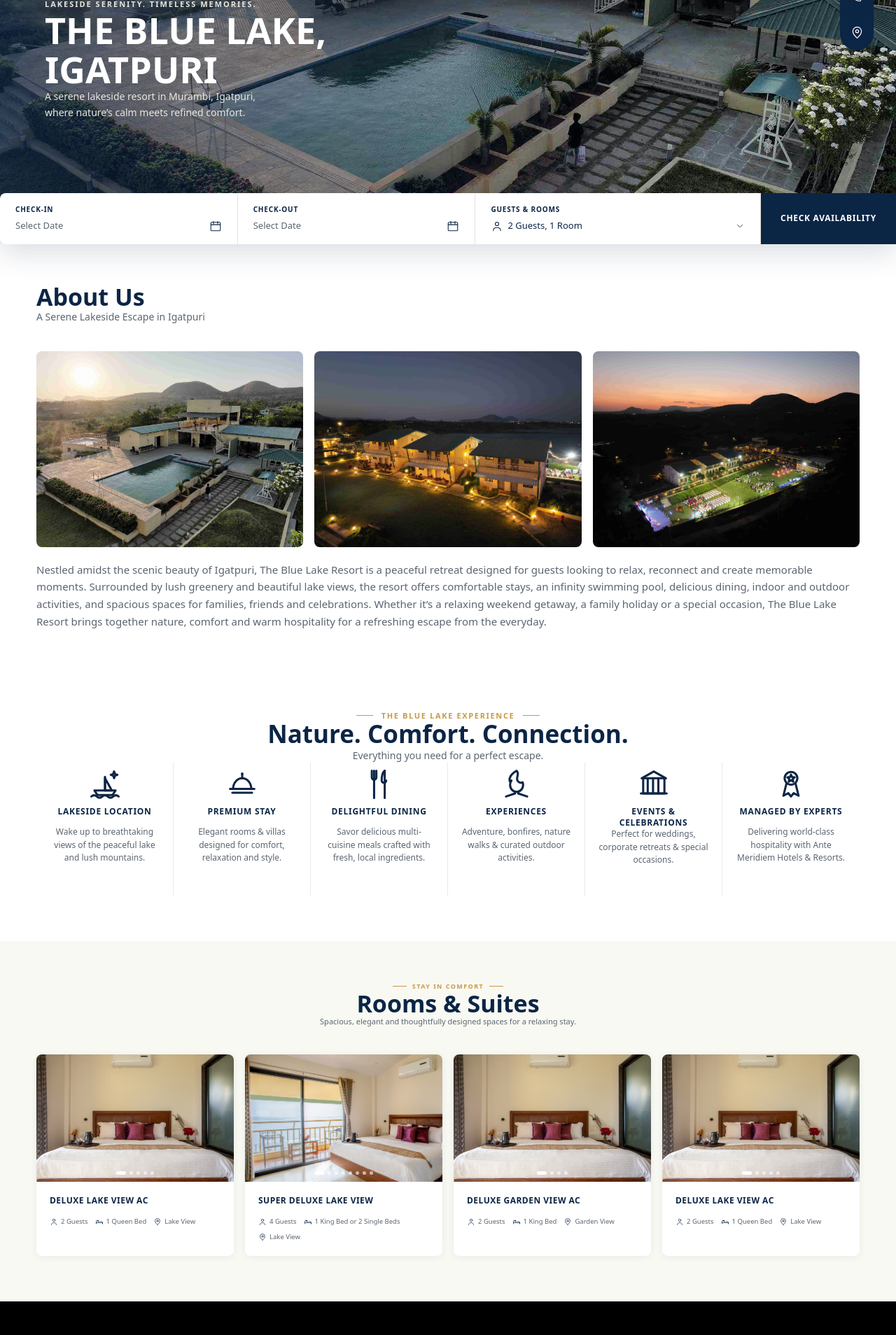
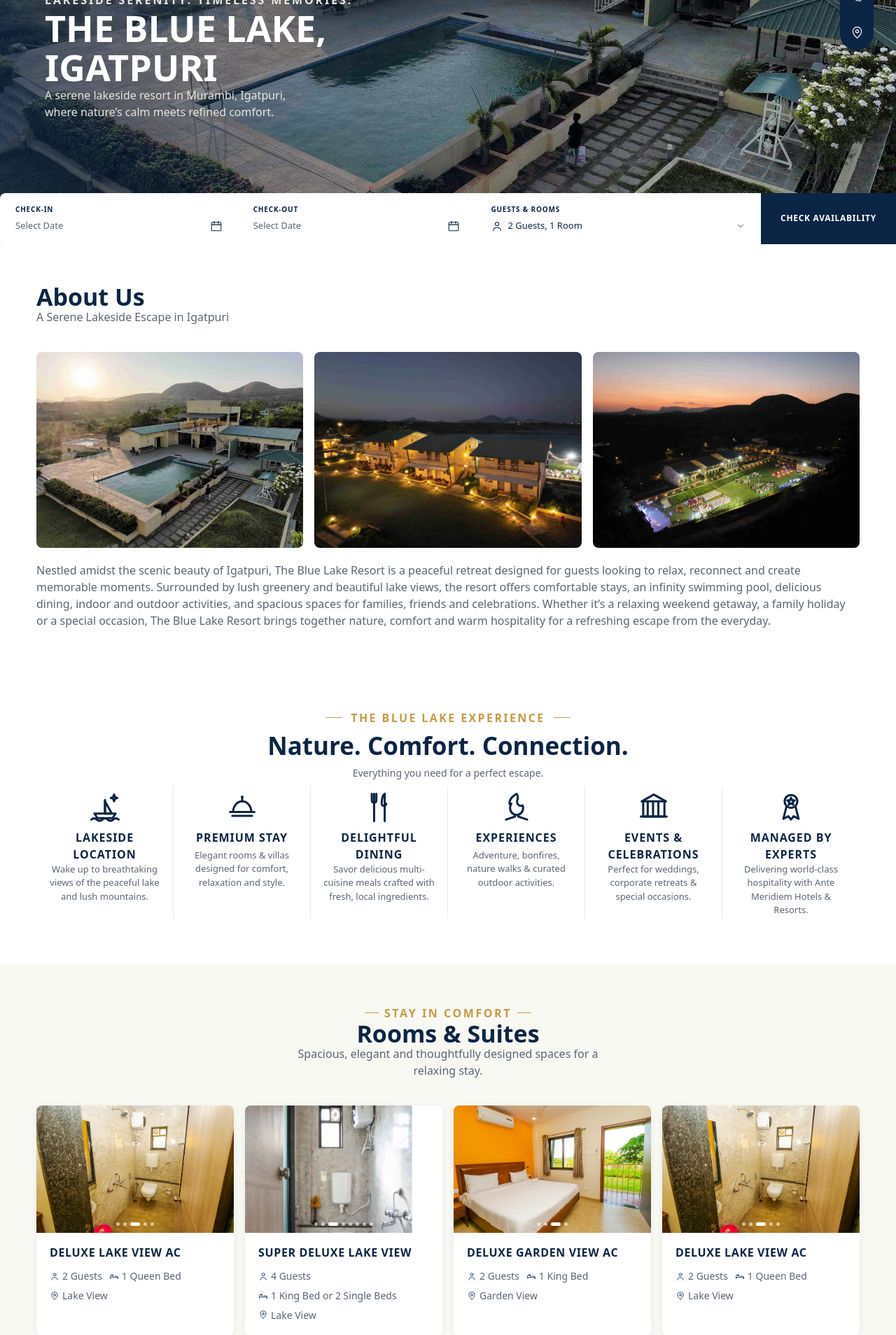
Before and after one commit to fielmente8777/bluelake, a Next.js app: page / in a window 1280 px wide. Shown: the part 340-2248 px from the top of the page at 70% size. Built offline with nearby package versions, Linux system fonts and the light colour scheme.

Commit message:
Update Ui

```diff
--- a/src/components/Aboutus.tsx
+++ b/src/components/Aboutus.tsx
@@ -32,7 +32,7 @@
               About Us
             </h2>
 
-            <p className="mt-[15px] max-w-[480px] text-[14px] leading-[1.65] text-text-muted">
+            <p className="mt-[15px] max-w-[480px] text-text-muted">
               A Serene Lakeside Escape in Igatpuri
             </p>
           </div>
@@ -55,7 +55,7 @@
         </div>
 
         {/* Content */}
-        <div className="mt-[20px]  font-sans text-[15px] leading-[1.65] text-text-muted">
+        <div className="mt-[20px]  font-sans text-text-muted">
           <p>
             Nestled amidst the scenic beauty of Igatpuri, The Blue Lake Resort
             is a peaceful retreat designed for guests looking to relax,
--- a/src/components/ExperiencesStrip.tsx
+++ b/src/components/ExperiencesStrip.tsx
@@ -24,18 +24,17 @@
 
         {/* LEFT CONTENT */}
         <div>
-          <p className="m-0 flex items-center gap-2 font-sans text-[11px] leading-[1.2] font-bold tracking-[0.14em] text-gold uppercase">
+          <p className="m-0 flex items-center gap-2 font-sans text-[16px] leading-[1.2] font-bold tracking-[0.14em] text-gold uppercase">
             Experiences That Stay
           </p>
-
           <h2
             id="experiences-title"
             className="mt-[18px] font-sans text-[34px] leading-[1.1] font-semibold text-white"
           >
             More Than Just a Stay
           </h2>
-
-          <p className="mt-[18px] max-w-[270px] font-sans text-[13px] leading-[1.65] text-text-on-dark-muted">
+          <br></br>
+          <p className="mt-[18px] max-w-[270px] font-sans  text-text-on-dark-muted flex gap-1">
             From adventure to relaxation, explore experiences that connect you
             with nature and create unforgettable memories.
           </p>
--- a/src/components/FeatureStrip.tsx
+++ b/src/components/FeatureStrip.tsx
@@ -22,10 +22,10 @@
     <section
       id="about"
       aria-labelledby="feature-strip-title"
-      className="bg-white px-5 pt-[50px] pb-[65px] text-center sm:px-8 lg:px-[52px]"
+      className="bg-white px-5 pt-[50px] pb-[65px] text-center sm:px-8 lg:px-[52px] flex-col flex gap-2"
     >
       {/* TOP LABEL */}
-      <p className="m-0 flex items-center justify-center gap-3 font-sans text-[11px] leading-[1.2] font-bold tracking-[0.15em] text-gold uppercase">
+      <p className="m-0 flex items-center justify-center gap-3 font-sans text font-bold tracking-[0.15em] text-gold uppercase">
         <span className="h-px w-[24px] bg-gold" />
         The Blue Lake Experience
         <span className="h-px w-[24px] bg-gold" />
@@ -45,7 +45,7 @@
       </p>
 
       {/* FEATURES */}
-      <ul className="mt-[75px] grid w-full grid-cols-1 sm:grid-cols-2 lg:grid-cols-6">
+      <ul className="mt-[95px] grid w-full grid-cols-1 sm:grid-cols-2 lg:grid-cols-6 ">
         {featureItems.map((item, i) => {
           const Icon = iconMap[item.icon as keyof typeof iconMap];
 
@@ -85,8 +85,7 @@
                   min-h-[28px]
                   w-full
                   font-sans
-                  text-[12px]
-                  leading-[1.3]
+                  text-[16px]
                   font-bold
                   tracking-[0.06em]
                   text-navy-deep
@@ -102,8 +101,7 @@
                   mt-[8px]
                   max-w-[175px]
                   font-sans
-                  text-[12px]
-                  leading-[1.55]
+                  text-[13px]
                   text-text-muted
                 "
               >
--- a/src/components/Gallery.tsx
+++ b/src/components/Gallery.tsx
@@ -11,7 +11,7 @@
 
         {/* Header */}
         <div className="mb-[38px] flex flex-col items-center text-center">
-          <p className="flex items-center gap-2 text-[9px] font-bold tracking-[0.16em] text-gold uppercase">
+          <p className="flex items-center gap-2 font-bold tracking-[0.16em] text-gold uppercase">
             <span className="block h-px w-[20px] bg-gold" />
             Gallery
             <span className="block h-px w-[20px] bg-gold" />
@@ -24,7 +24,7 @@
             A Glimpse of Paradise
           </h2>
 
-          <p className="mt-[15px] max-w-[480px] text-[11px] leading-[1.65] text-text-muted">
+          <p className="mt-[15px] max-w-[480px] text-text-muted">
             See the beauty, feel the calm.
           </p>
         </div>
--- a/src/components/Hero.tsx
+++ b/src/components/Hero.tsx
@@ -95,13 +95,13 @@
         <div className="pointer-events-none absolute inset-0 bg-[linear-gradient(100deg,rgba(11,37,69,0.72)_0%,rgba(11,37,69,0.32)_45%,rgba(11,37,69,0.05)_70%)]" />
 
         <div className="absolute left-0 bottom-[90px] w-full px-5 text-white sm:px-8 md:bottom-[130px] lg:px-16">
-          <p className="mb-3.5 text-[11px] font-semibold tracking-[0.18em] text-text-on-dark uppercase">
+          <p className="mb-3.5 font-semibold tracking-[0.18em] text-text-on-dark uppercase">
             Lakeside Serenity. Timeless Memories.
           </p>
           <h1 className="max-w-[14ch] font-display text-[clamp(30px,5.5vw,52px)] leading-[1.08] font-semibold uppercase">
             THE BLUE LAKE, IGATPURI
           </h1>
-          <p className="mt-[18px] max-w-[38ch] text-sm leading-[1.6] text-text-on-dark">
+          <p className="mt-[18px] max-w-[38ch]  text-text-on-dark">
             A serene lakeside resort in Murambi, Igatpuri, where nature&rsquo;s
             calm meets refined comfort.
           </p>
@@ -190,9 +190,9 @@
         <form
           aria-label="Check availability"
           onSubmit={handleSubmit}
-          className="relative mx-auto grid max-w-[1280px] grid-cols-1 overflow-visible rounded-[8px] bg-white shadow-[var(--shadow-float)] md:grid-cols-[1fr_1fr_1.2fr_auto] md:items-stretch"
+          className="relative mx-auto grid max-w-[1280px] grid-cols-1 overflow-visible rounded-[8px] bg-white md:grid-cols-[1fr_1fr_1.2fr_auto] md:items-stretch"
         >
-          <label className="relative flex cursor-pointer flex-col gap-1.5 border-b border-border px-[22px] py-4 md:border-b-0 md:border-r">
+          <label className="relative flex cursor-pointer flex-col gap-1.5 border-b border-border px-[22px] py-4 md:border-b-0">
             <span className="text-[10px] font-bold tracking-[0.08em] text-navy-deep uppercase">
               Check-in
             </span>
@@ -217,7 +217,7 @@
             />
           </label>
 
-          <label className="relative flex cursor-pointer flex-col gap-1.5 border-b border-border px-[22px] py-4 md:border-b-0 md:border-r">
+          <label className="relative flex cursor-pointer flex-col gap-1.5 border-b border-border px-[22px] py-4 md:border-b-0">
             <span className="text-[10px] font-bold tracking-[0.08em] text-navy-deep uppercase">
               Check-out
             </span>
@@ -242,7 +242,7 @@
           <div
             ref={guestsFieldRef}
             onClick={() => setGuestsOpen((v) => !v)}
-            className="relative flex cursor-pointer flex-col gap-1.5 border-b border-border px-[22px] py-4 md:border-b-0 md:border-r"
+            className="relative flex cursor-pointer flex-col gap-1.5 border-b border-border px-[22px] py-4 md:border-b-0"
           >
             <span className="text-[10px] font-bold tracking-[0.08em] text-navy-deep uppercase">
               Guests &amp; Rooms
--- a/src/components/RoomsSuites.tsx
+++ b/src/components/RoomsSuites.tsx
@@ -1,6 +1,6 @@
 "use client";
 
-import { useState } from "react";
+import { useEffect, useState } from "react";
 import { rooms } from "../data/content";
 import {
   GuestsIcon,
@@ -15,18 +15,59 @@
     {}
   );
 
-  const changeImage = (roomName: string, direction: number, total: number) => {
+  /*
+   * AUTO IMAGE SLIDER
+   * Changes image every 3 seconds
+   */
+  useEffect(() => {
+    const interval = setInterval(() => {
+      setCurrentImages((prev) => {
+        const nextImages = { ...prev };
+
+        rooms.slice(0, 4).forEach((room) => {
+          if (!room.images || room.images.length <= 1) return;
+
+          const currentIndex = prev[room.name] ?? 0;
+
+          nextImages[room.name] =
+            (currentIndex + 1) % room.images.length;
+        });
+
+        return nextImages;
+      });
+    }, 3000);
+
+    return () => clearInterval(interval);
+  }, []);
+
+  /*
+   * MANUAL IMAGE CHANGE
+   */
+  const changeImage = (
+    roomName: string,
+    direction: number,
+    total: number
+  ) => {
     setCurrentImages((prev) => {
       const current = prev[roomName] ?? 0;
 
-      const next =
-        (current + direction + total) % total;
+      const next = (current + direction + total) % total;
 
       return {
         ...prev,
         [roomName]: next,
       };
     });
+  };
+
+  /*
+   * GO TO SPECIFIC IMAGE
+   */
+  const goToImage = (roomName: string, index: number) => {
+    setCurrentImages((prev) => ({
+      ...prev,
+      [roomName]: index,
+    }));
   };
 
   return (
@@ -37,11 +78,13 @@
     >
       <div className="mx-auto max-w-[1370px]">
 
-        {/* HEADER */}
+        {/* ================= HEADER ================= */}
         <div className="mb-[38px] flex flex-col items-center text-center">
-          <p className="flex items-center gap-2 text-[9px] font-bold tracking-[0.16em] text-gold uppercase">
+          <p className="flex items-center gap-2 font-bold tracking-[0.16em] text-gold uppercase">
             <span className="block h-px w-[20px] bg-gold" />
+
             Stay in Comfort
+
             <span className="block h-px w-[20px] bg-gold" />
           </p>
 
@@ -52,15 +95,18 @@
             Rooms &amp; Suites
           </h2>
 
-          <p className="mt-[15px] max-w-[480px] text-[11px] leading-[1.65] text-text-muted">
+          <p className="mt-[15px] max-w-[480px]  text-text-muted">
             Spacious, elegant and thoughtfully designed spaces for a relaxing
             stay.
           </p>
         </div>
 
-        {/* ROOM CARDS */}
+        {/* ================= ROOM CARDS ================= */}
         <ul className="grid grid-cols-1 gap-[16px] sm:grid-cols-2 lg:grid-cols-4">
+
           {rooms.slice(0, 4).map((room) => {
+            const images = room.images ?? [];
+
             const currentIndex = currentImages[room.name] ?? 0;
 
             return (
@@ -68,75 +114,35 @@
                 key={room.name}
                 className="flex min-w-0 flex-col overflow-hidden rounded-[8px] bg-white shadow-[0_2px_12px_rgba(0,0,0,0.06)]"
               >
-                {/* IMAGE SLIDER */}
+
+                {/* ================= IMAGE SLIDER ================= */}
                 <div className="group relative aspect-[1.55/1] overflow-hidden">
 
-                  <img
-                    src={room.images[currentIndex]}
-                    alt={room.name}
-                    className="h-full w-full object-cover transition-all duration-500"
-                  />
-
-                  {/* LEFT ARROW */}
-                  {room.images.length > 1 && (
-                    <button
-                      type="button"
-                      aria-label={`Previous image of ${room.name}`}
-                      onClick={() =>
-                        changeImage(
-                          room.name,
-                          -1,
-                          room.images.length
-                        )
-                      }
-                      className="absolute left-[10px] top-1/2 flex h-[32px] w-[32px] -translate-y-1/2 items-center justify-center rounded-full bg-black/45 text-white opacity-0 backdrop-blur-sm transition-opacity duration-300 group-hover:opacity-100"
-                    >
-                      <ChevronLeftCircle
-                        aria-hidden="true"
-                        className="h-[18px] w-[18px]"
-                      />
-                    </button>
+                  {images.length > 0 && (
+                    <img
+                      src={images[currentIndex]}
+                      alt={room.name}
+                      className="h-full w-full object-cover transition-all duration-700 ease-in-out"
+                    />
                   )}
 
-                  {/* RIGHT ARROW */}
-                  {room.images.length > 1 && (
-                    <button
-                      type="button"
-                      aria-label={`Next image of ${room.name}`}
-                      onClick={() =>
-                        changeImage(
-                          room.name,
-                          1,
-                          room.images.length
-                        )
-                      }
-                      className="absolute right-[10px] top-1/2 flex h-[32px] w-[32px] -translate-y-1/2 items-center justify-center rounded-full bg-black/45 text-white opacity-0 backdrop-blur-sm transition-opacity duration-300 group-hover:opacity-100"
-                    >
-                      <ChevronRightCircle
-                        aria-hidden="true"
-                        className="h-[18px] w-[18px]"
-                      />
-                    </button>
-                  )}
 
-                  {/* DOTS */}
-                  {room.images.length > 1 && (
-                    <div className="absolute bottom-[10px] left-1/2 flex -translate-x-1/2 gap-[5px]">
-                      {room.images.map((_, index) => (
+
+                  {/* ================= DOTS ================= */}
+                  {images.length > 1 && (
+                    <div className="absolute bottom-[10px] left-1/2 flex -translate-x-1/2 items-center gap-[5px]">
+                      {images.map((_, index) => (
                         <button
                           key={index}
                           type="button"
                           aria-label={`Go to image ${index + 1}`}
                           onClick={() =>
-                            setCurrentImages((prev) => ({
-                              ...prev,
-                              [room.name]: index,
-                            }))
+                            goToImage(room.name, index)
                           }
-                          className={`h-[5px] w-[5px] rounded-full transition-all ${
+                          className={`h-[5px] rounded-full transition-all duration-300 ${
                             index === currentIndex
                               ? "w-[14px] bg-white"
-                              : "bg-white/60"
+                              : "w-[5px] bg-white/60"
                           }`}
                         />
                       ))}
@@ -144,45 +150,53 @@
                   )}
                 </div>
 
-                {/* CARD CONTENT */}
+                {/* ================= CARD CONTENT ================= */}
                 <div className="flex flex-1 flex-col px-[19px] pt-[18px] pb-[20px]">
 
-                  <h3 className="text-[12px] font-bold tracking-[0.04em] text-navy-deep uppercase">
+                  {/* ROOM TITLE */}
+                  <h3 className="text-[16px] font-bold leading-[1.3] tracking-[0.04em] text-navy-deep uppercase">
                     {room.name}
                   </h3>
 
-                  <div className="mt-[14px] flex flex-wrap items-center gap-x-[10px] gap-y-2 text-[9.5px] text-text-muted">
+                  {/* ROOM DETAILS */}
+                  <div className="mt-[14px] flex flex-wrap items-center gap-x-[10px] gap-y-2 text-[14px] leading-[1.4] text-text-muted">
 
+                    {/* GUESTS */}
                     <span className="inline-flex items-center gap-[4px] whitespace-nowrap">
                       <GuestsIcon
                         aria-hidden="true"
-                        className="h-[12px] w-[12px] shrink-0 text-navy-deep"
+                        className="h-[14px] w-[14px] shrink-0 text-navy-deep"
                       />
+
                       {room.guests}
                     </span>
 
+                    {/* BED */}
                     <span className="inline-flex items-center gap-[4px]">
                       <BedIcon
                         aria-hidden="true"
-                        className="h-[12px] w-[12px] shrink-0 text-navy-deep"
+                        className="h-[14px] w-[14px] shrink-0 text-navy-deep"
                       />
+
                       {room.beds}
                     </span>
 
+                    {/* VIEW */}
                     <span className="inline-flex items-center gap-[4px] whitespace-nowrap">
                       <PinIcon
                         aria-hidden="true"
-                        className="h-[12px] w-[12px] shrink-0 text-navy-deep"
+                        className="h-[14px] w-[14px] shrink-0 text-navy-deep"
                       />
+
                       {room.view}
                     </span>
 
                   </div>
-
                 </div>
               </li>
             );
           })}
+
         </ul>
       </div>
     </section>
--- a/src/data/content.ts
+++ b/src/data/content.ts
@@ -116,17 +116,24 @@
     alt: "String-lit outdoor dining setup by the lake",
     image: "/images/IMG_8935_11zon.jpg",
   },
+  {
+    // title: "Nature Trails",
+    alt: "Guests walking a forest nature trail",
+    image: "/images/BLR_EDIITED-24_11zon.jpg",
+  },
+  {
+    // title: "Outdoor Dining",
+    alt: "String-lit outdoor dining setup by the lake",
+    image: "/images/DJI_0908_11zon.jpg",
+  },
 ];
 
 export const galleryImages = [
   {
-    image: "/gallery/BLR_EDIITED-63_11zon.jpg",
+    image: "/images/DJI_0903_11zon.jpg",
     alt: "Lakeside view of The Blue Lake Resort",
   },
-  {
-    image: "/gallery/DJI_0903_11zon.jpg",
-    alt: "Aerial view of the resort property",
-  },
+
   {
     image: "/gallery/BLR_EDIITED-65_11zon.jpg",
     alt: "Poolside view at The Blue Lake Resort",
@@ -144,6 +151,10 @@
     alt: "Resort outdoor area",
   },
   {
+    image: "/rooms/super/sup.jpg",
+    alt: "Aerial view of the resort property",
+  },
+  {
     image: "/gallery/BLR_EDIITED-48_11zon.jpg",
     alt: "The Blue Lake Resort view",
   },
```
Also changed, not shown: src/components/Footer.tsx (+14 -39 lines). Lines whose indentation alone changed are shown as unchanged.
